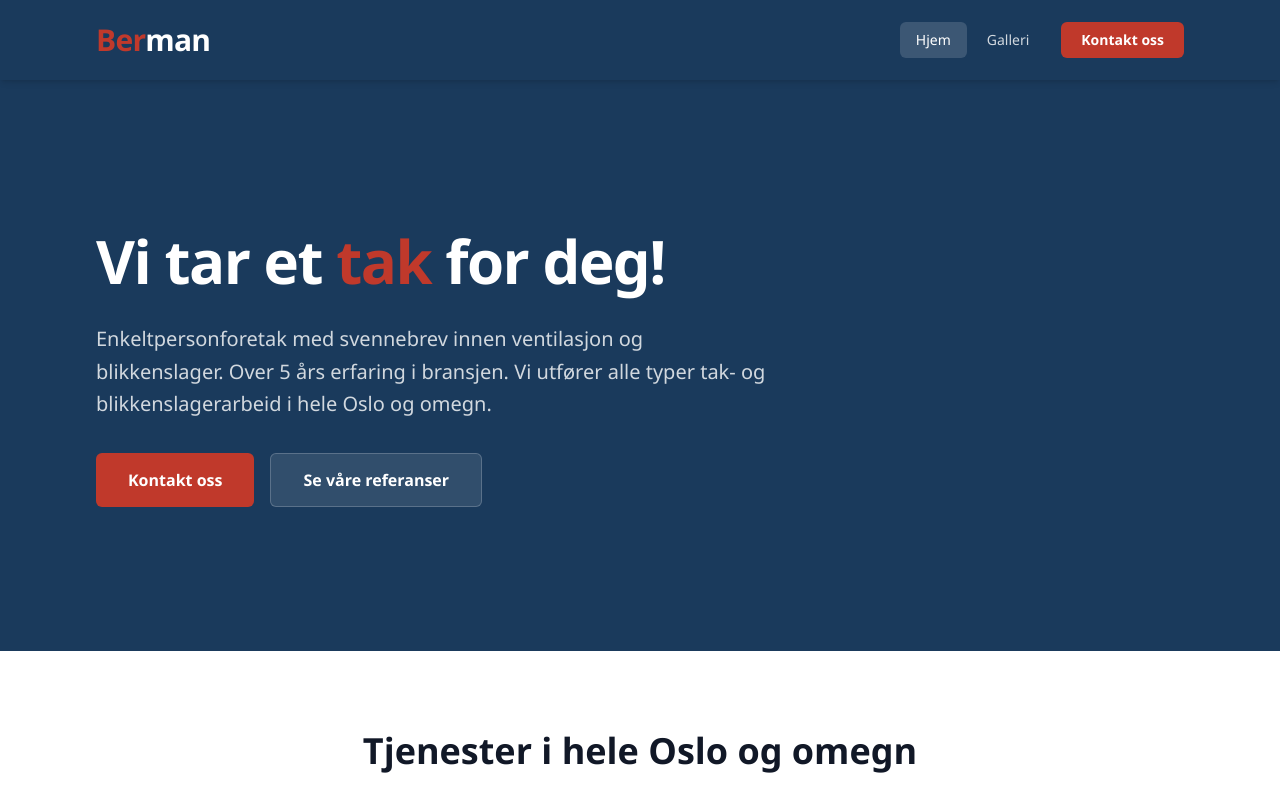
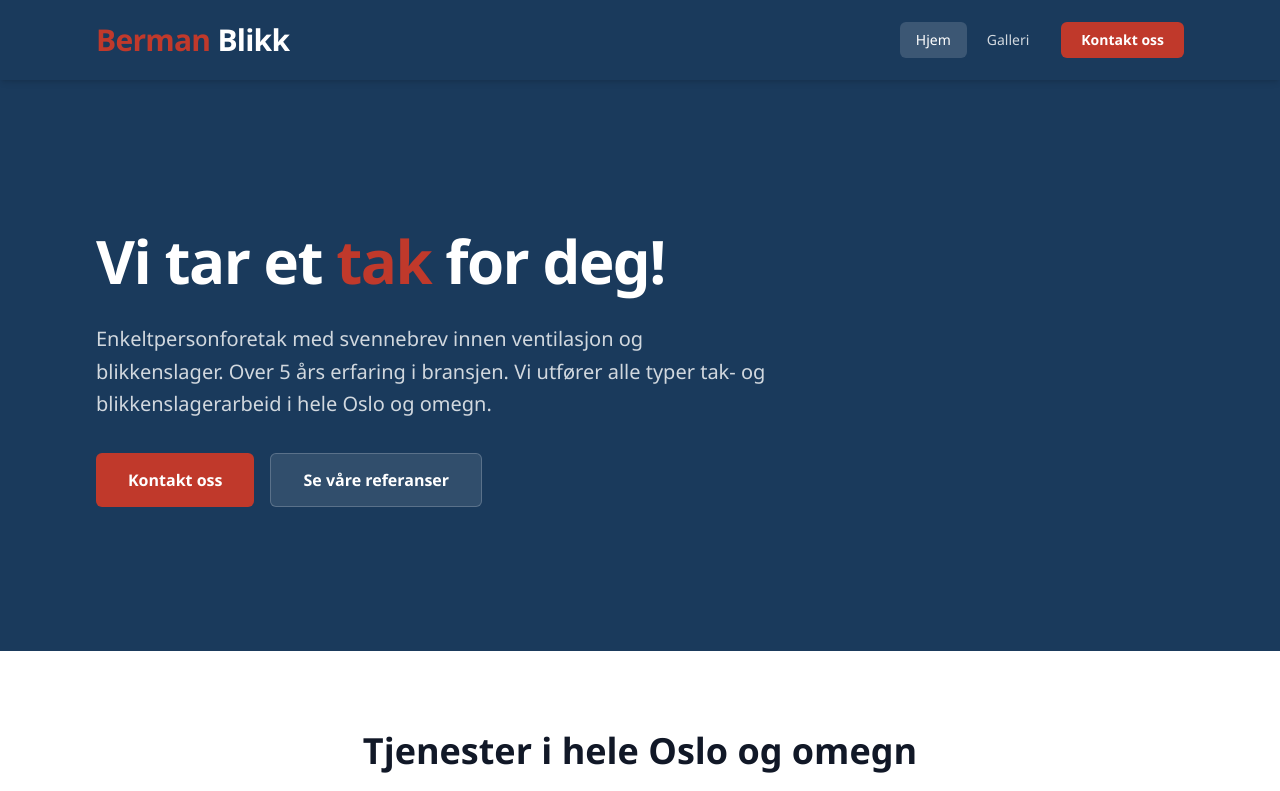
Before and after one commit to sondresorbye/sigurd, a Next.js app: page / in a window 1280 px wide. Shown: the top 791 px of the page. Built offline with nearby package versions, Linux system fonts and the light colour scheme.

Commit message:
Endre header: vis 'Berman Blikk' med fargeskifte mellom ordene
Co-authored-by: Sondre Sørbye <sondre@magson.no>

```diff
--- a/src/components/Header.tsx
+++ b/src/components/Header.tsx
@@ -19,8 +19,8 @@ export default function Header() {
         <div className="flex items-center justify-between h-16 sm:h-20">
           <Link href="/" className="flex items-center gap-2 group">
             <span className="text-2xl sm:text-3xl font-extrabold tracking-tight">
-              <span className="text-brand-red">Ber</span>
-              <span className="text-white">man</span>
+              <span className="text-brand-red">Berman</span>{" "}
+              <span className="text-white">Blikk</span>
             </span>
           </Link>
 
```
